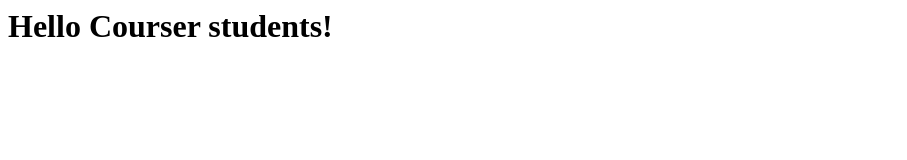
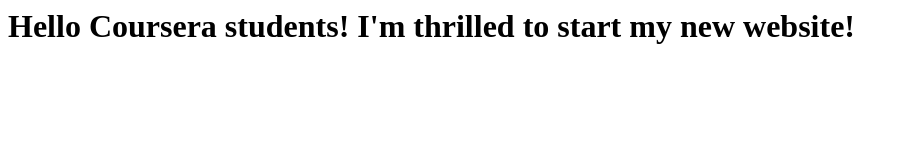
Before and after one commit to sarahafzal/coursera-project, a plain HTML site: page index.html in a window 1280 px wide. Shown: the whole page, without its empty margins (0-907 px from the left). Drawn offline with Linux system fonts and the light colour scheme.

Commit message:
New version

```diff
--- a/index.html
+++ b/index.html
@@ -4,6 +4,6 @@
   <title>Hello Coursera </title>
 </head>
 <body>
-  <h1>Hello Courser students!</h1>
+  <h1>Hello Coursera students! I'm thrilled to start my new website!</h1>
 </body>
 </html>
```
